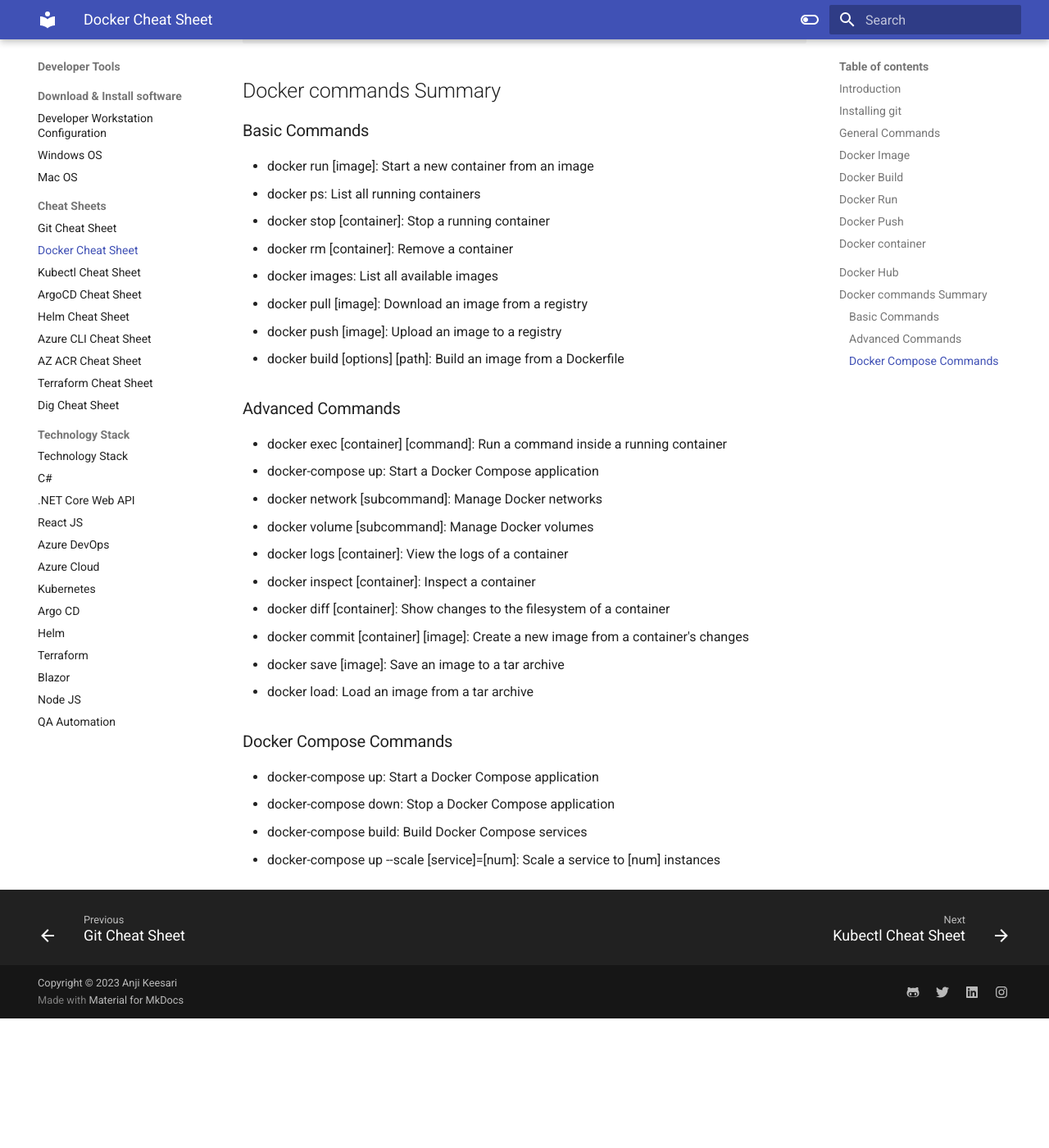
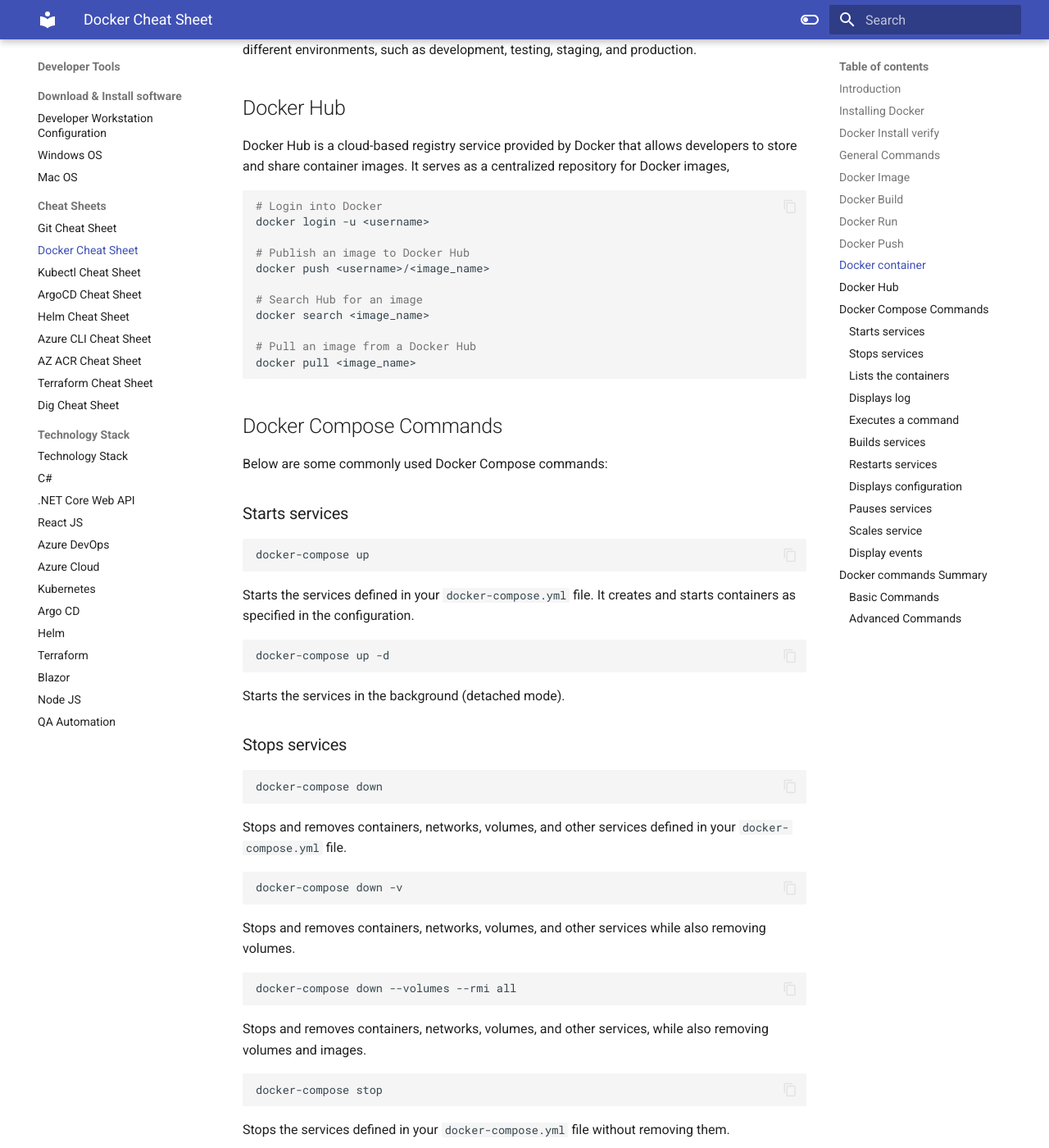
Before and after one commit to akeesari/anjikeesari, an MkDocs documentation site: the page built from docs/developertools/cheatsheets/docker-cheat-sheet.md, in a window 1280 px wide and 1400 px high, scrolled down 3019 px. Shown: the whole window at 82% size. Built offline with MkDocs 1.6.1 and Material for MkDocs 9.7.7, drawn with Linux system fonts in a browser that asks for light colours; before the commit the page ends 4261 px from its top, so only the background shows below that; some of the changed text lies outside the part shown.

Commit message:
Docker Commands

````diff
--- a/docs/developertools/cheatsheets/docker-cheat-sheet.md
+++ b/docs/developertools/cheatsheets/docker-cheat-sheet.md
@@ -3,7 +3,7 @@
 ## Introduction
 In this article, I am going to present a comprehensive cheat sheet of commonly used `Docker` commands
 
-## Installing git
+## Installing Docker
 
 Here are the commands to install Docker on different operating systems:
 
@@ -19,19 +19,39 @@
 # Windows OS (using choco)
 choco install docker-desktop
 ```
+## Docker Install verify
+To know docker is installed or not
+
+```sh
+which docker
+
+# output
+/usr/bin/docker
+```
+
+What is the version installed on your machine
+
+```sh
+docker -version
+```
 
 ## General Commands
 
-- Start the docker daemon
-```
+Start the docker daemon
+
+```sh
 docker -d
 ```
-- Get help with Docker. Can also use –help on all subcommands
-```
+
+Get help with Docker. Can also use –help on all subcommands
+
+```sh
 docker --help
 ```
-- Display system-wide information
-```
+
+Display system-wide information
+
+```sh
 docker info
 ```
 
@@ -90,6 +110,11 @@
 - **--rm:** This option automatically removes the container when it exits. It ensures that the container is cleaned up after it finishes running. This is useful for temporary or disposable containers.
 - **-p 8080:80:** This option maps the host machine's port 8080 to the container's port 80. It establishes a network connection between the host and the container, allowing access to the containerized application via port 8080 on the host.
 
+Exit the container
+
+```sh
+exit
+```
 ## Docker Push
 
 
@@ -101,7 +126,6 @@
 
 A Docker container is a lightweight, standalone, and executable runtime instance of a Docker image. It represents a running process that is isolated from the host system and other containers. Docker container providing a consistent and reproducible environment for running applications. Containers are highly portable and can be easily moved and deployed across different environments, such as development, testing, staging, and production.
 
-##
 ## Docker Hub
 
 Docker Hub is a cloud-based registry service provided by Docker that allows developers to store and share container images. It serves as a centralized repository for Docker images,
@@ -120,37 +144,162 @@
 docker pull <image_name>
 ```
 
+## Docker Compose Commands
+
+Below are some commonly used Docker Compose commands:
+
+### Starts services
+
+```bash
+docker-compose up
+```
+
+Starts the services defined in your `docker-compose.yml` file. It creates and starts containers as specified in the configuration.
+
+
+```bash
+docker-compose up -d
+```
+
+Starts the services in the background (detached mode).
+
+### Stops services
+
+```bash
+docker-compose down
+```
+Stops and removes containers, networks, volumes, and other services defined in your `docker-compose.yml` file.
+
+
+```bash
+docker-compose down -v
+```
+Stops and removes containers, networks, volumes, and other services while also removing volumes.
+
+
+```bash
+docker-compose down --volumes --rmi all
+```
+Stops and removes containers, networks, volumes, and other services, while also removing volumes and images.
+
+```bash
+docker-compose stop
+```
+
+Stops the services defined in your `docker-compose.yml` file without removing them.
+
+### Lists the containers
+
+```bash
+docker-compose ps
+```
+
+Lists the containers that are part of your Docker Compose setup, showing their status.
+
+```bash
+docker-compose ps -a
+```
+Lists all containers, including stopped ones, that are part of your Docker Compose setup.
+
+### Displays log
+
+```bash
+docker-compose logs
+```
+Displays log output from services. You can use the `-f` option to follow the logs in real-time.
+
+```bash
+docker-compose logs webserver
+```
+
+Displays logs for a specific service.
+
+### Executes a command
+
+```bash
+docker-compose exec webserver ls -l
+```
+Executes a command in a running service container.
+
+### Builds services
+
+```bash
+docker-compose build
+```
+Builds or rebuilds services defined in your `docker-compose.yml` file.
+
+
+### Restarts services
+
+```bash
+docker-compose restart
+```
+Restarts services.
+
+
+### Displays configuration
+
+```bash
+docker-compose config
+```
+Validates and displays the configuration of your `docker-compose.yml` file.
+
+### Pauses services
+
+```bash
+docker-compose pause
+```
+Pauses all services. Containers remain running, but they stop processing requests.
+
+```bash
+docker-compose unpause
+```
+Unpauses services after they have been paused.
+
+```bash
+docker-compose top
+```
+Displays the running processes of a service.
+
+### Scales service
+
+```bash
+docker-compose scale webserver=3
+```
+Scales a service to the specified number of instances.
+
+### Display events
+
+```bash
+docker-compose events
+```
+Streams real-time events from your services.
+
+
 ## Docker commands Summary
 ### Basic Commands
 
-- docker run [image]: Start a new container from an image
-- docker ps: List all running containers
-- docker stop [container]: Stop a running container
-- docker rm [container]: Remove a container
-- docker images: List all available images
-- docker pull [image]: Download an image from a registry
-- docker push [image]: Upload an image to a registry
-- docker build [options] [path]: Build an image from a Dockerfile
+- `docker run [image]`: Start a new container from an image
+- `docker ps`: List all running containers
+- `docker stop [container]`: Stop a running container
+- `docker rm [container]`: Remove a container
+- `docker images`: List all available images
+- `docker pull [image]`: Download an image from a registry
+- `docker push [image]`: Upload an image to a registry
+- `docker build [options] [path]`: Build an image from a Dockerfile
 
 ### Advanced Commands
 
-- docker exec [container] [command]: Run a command inside a running container
-- docker-compose up: Start a Docker Compose application
-- docker network [subcommand]: Manage Docker networks
-- docker volume [subcommand]: Manage Docker volumes
-- docker logs [container]: View the logs of a container
-- docker inspect [container]: Inspect a container
-- docker diff [container]: Show changes to the filesystem of a container
-- docker commit [container] [image]: Create a new image from a container's changes
-- docker save [image]: Save an image to a tar archive
-- docker load: Load an image from a tar archive
-
-### Docker Compose Commands
-
-- docker-compose up: Start a Docker Compose application
-- docker-compose down: Stop a Docker Compose application
-- docker-compose build: Build Docker Compose services
-- docker-compose up --scale [service]=[num]: Scale a service to [num] instances
+- `docker exec [container] [command]`: Run a command inside a running container
+- `docker-compose up`: Start a Docker Compose application
+- `docker network [subcommand]`: Manage Docker networks
+- `docker volume [subcommand]`: Manage Docker volumes
+- `docker logs [container]`: View the logs of a container
+- `docker inspect [container]`: Inspect a container
+- `docker diff [container]`: Show changes to the filesystem of a container
+- `docker commit [container] [image]`: Create a new image from a container's changes
+- `docker save [image]`: Save an image to a tar archive
+- `docker load`: Load an image from a tar archive
 
 
 <!-- # Reference
````
